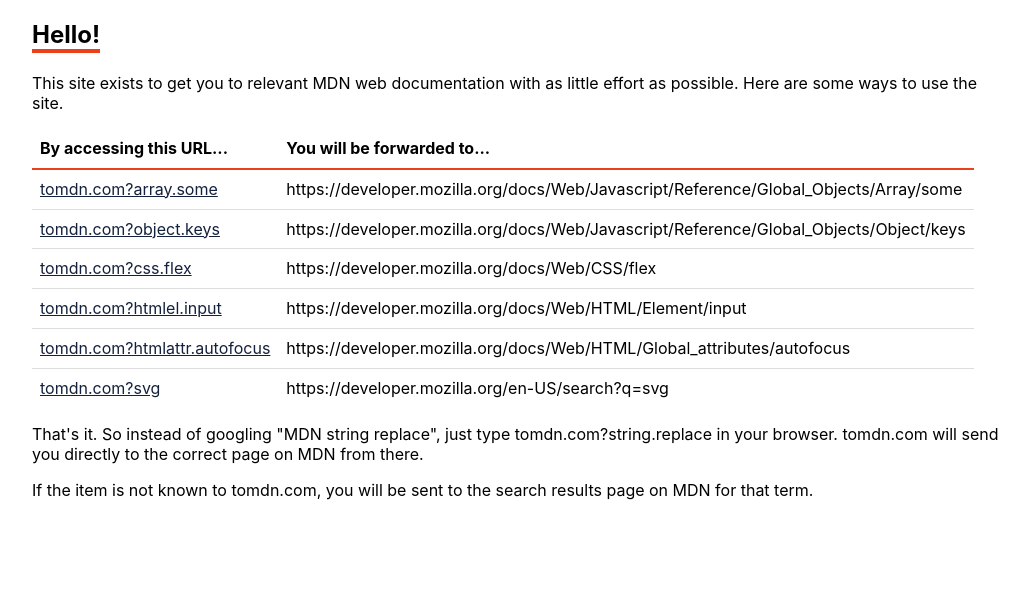
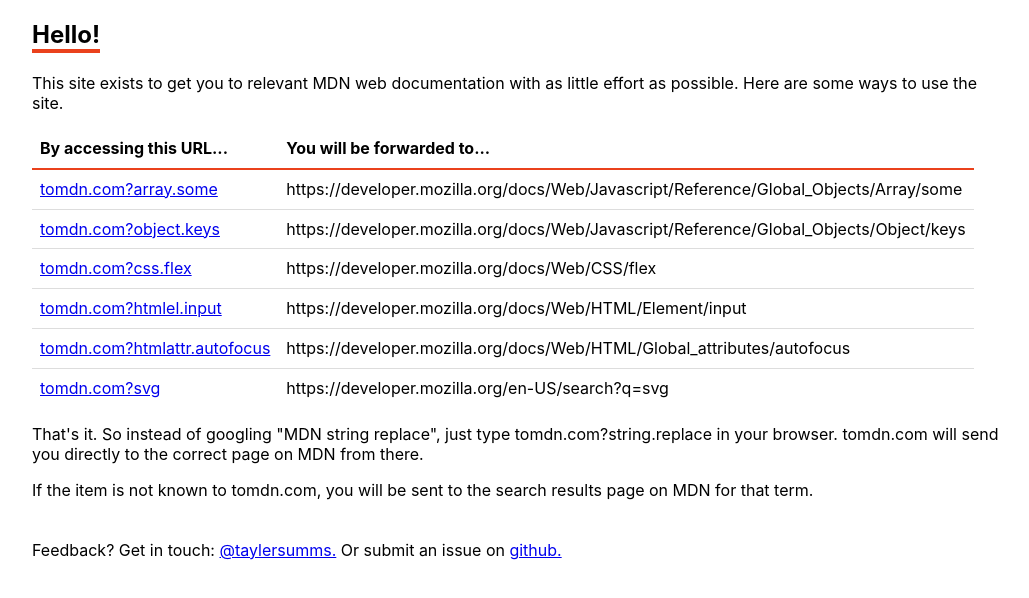
Before and after one commit to tayler/tomdn, a plain HTML site: page index.html in a window 1280 px wide. Shown: the whole page, without its empty margins (118-1147 px from the left). Drawn offline with Linux system fonts and the light colour scheme.

Commit message:
update license to GNU GPLv3; feedback links;

```diff
--- a/index.html
+++ b/index.html
@@ -33,9 +33,6 @@
 				line-height: 1.42857143;
 				vertical-align: top;
 				border-top: 1px solid #ddd;
-			}
-			a {
-				color: #14213d;
 			}
 			.screen-centered {
 				width: 100vw;
@@ -196,6 +193,10 @@
 				If the item is not known to tomdn.com, you will be sent to the
 				search results page on MDN for that term.
 			</p>
+			<p style="margin-top: 40px">
+				Feedback? Get in touch: <a href="https://twitter.com/taylersumms">@taylersumms.</a>
+				Or submit an issue on <a href="https://github.com/tayler/tomdn">github.</a>
+			</p>
 		</section>
 		<script>
 			// hide the loader and show the information
```
Also changed, not shown: 2 other files.
